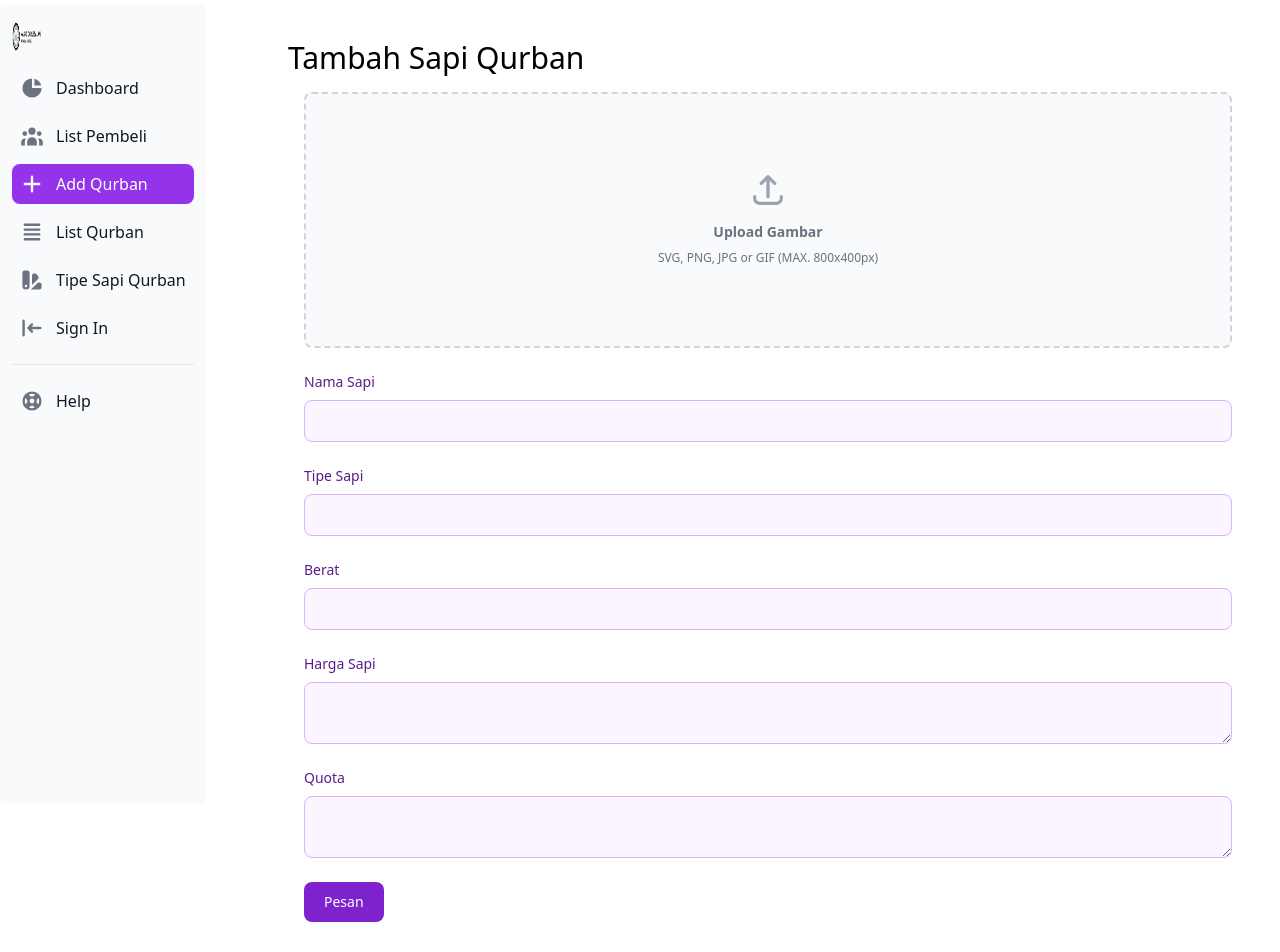
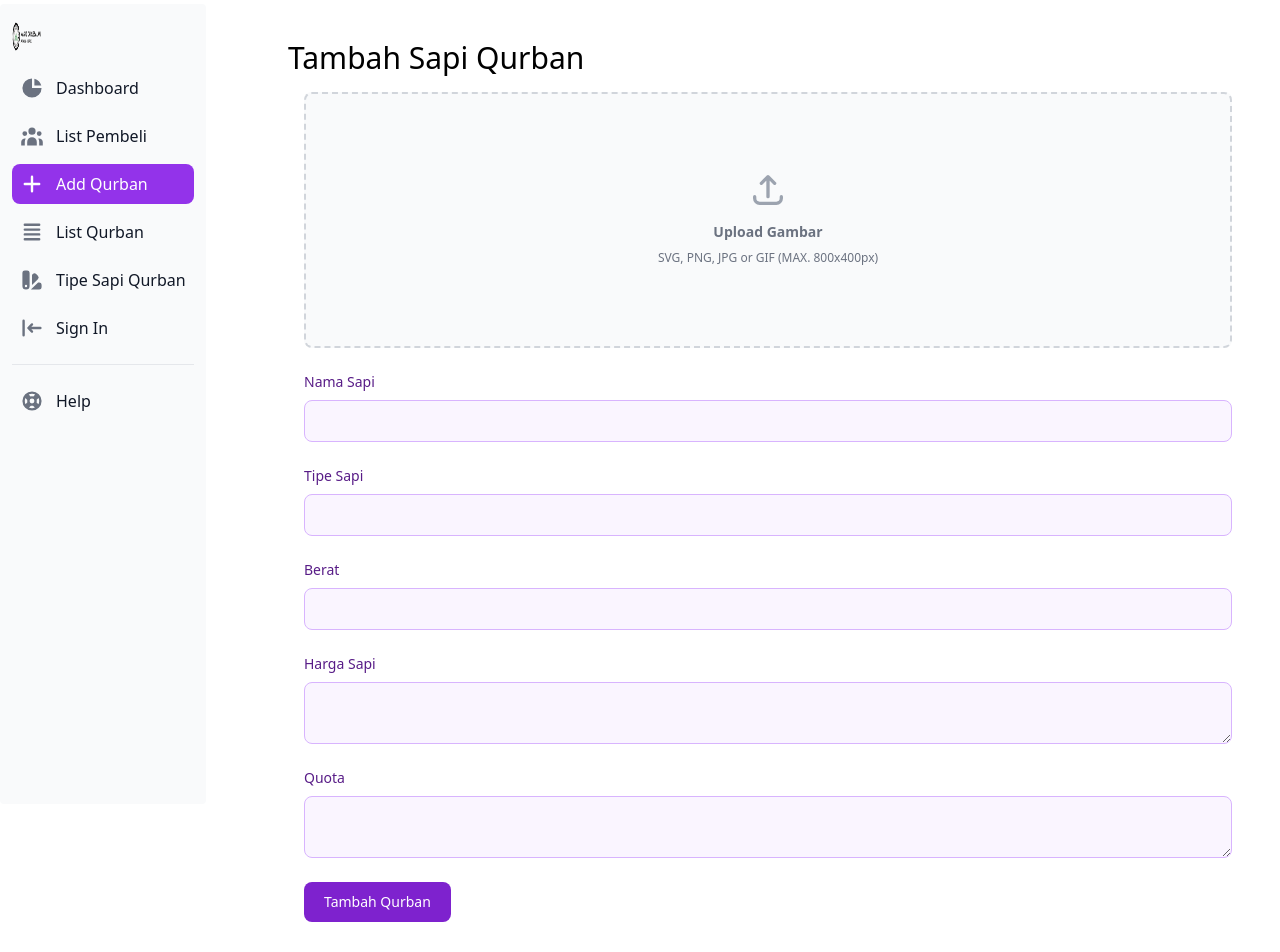
Before and after one commit to dionfananie/next-mongo, a Next.js app: page /admin/qurban/create in a window 1280 px wide. Shown: the top 952 px of the page. Built offline with nearby package versions, Linux system fonts and the light colour scheme.

Commit message:
change button tambah

```diff
--- a/pages/admin/qurban/create.js
+++ b/pages/admin/qurban/create.js
@@ -153,7 +153,7 @@ const FormBuyer = () => {
                     </div>
                     <input
                         type="submit"
-                        value="Pesan"
+                        value="Tambah Qurban"
                         className="text-white bg-purple-700 hover:bg-purple-800 focus:ring-4 focus:outline-none focus:ring-purple-300 font-medium rounded-lg text-sm w-full sm:w-auto px-5 py-2.5 text-center dark:bg-purple-600 dark:hover:bg-purple-700 dark:focus:ring-purple-800"
                     />
                 </form>
```
